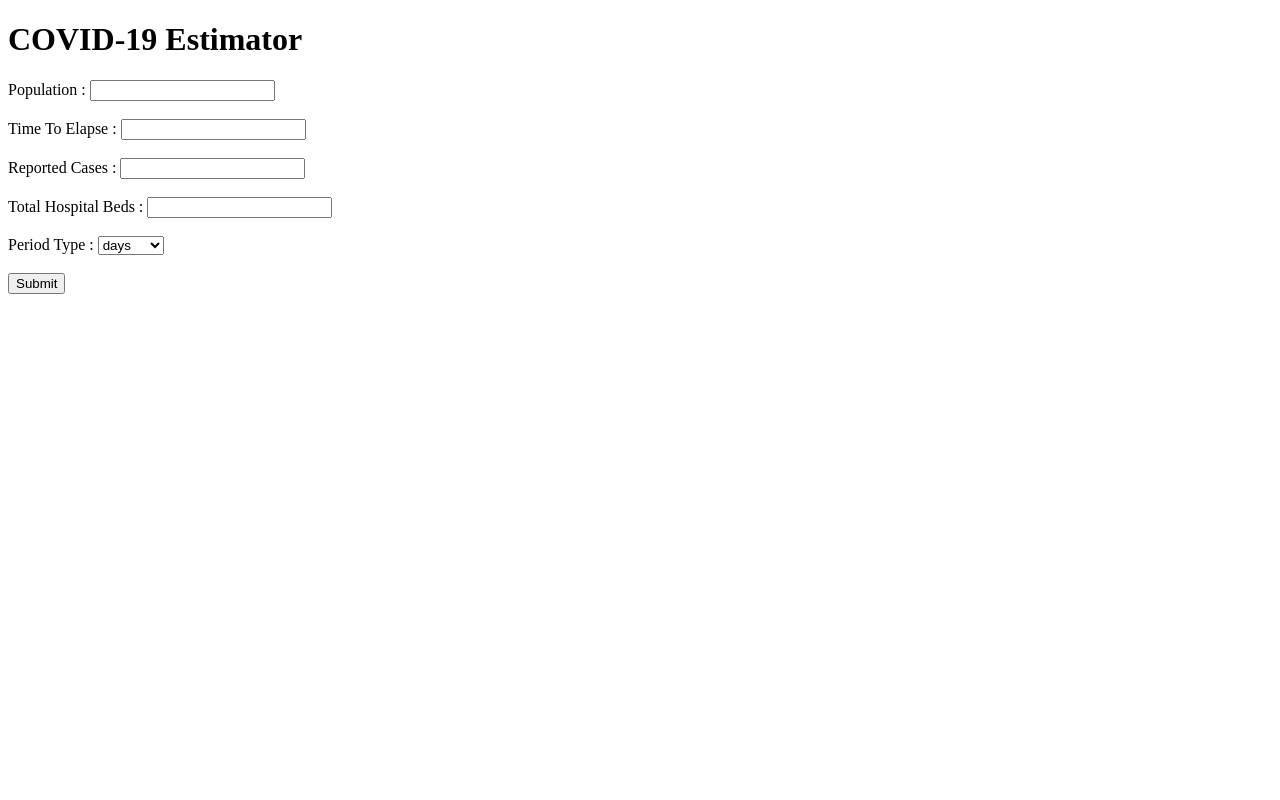
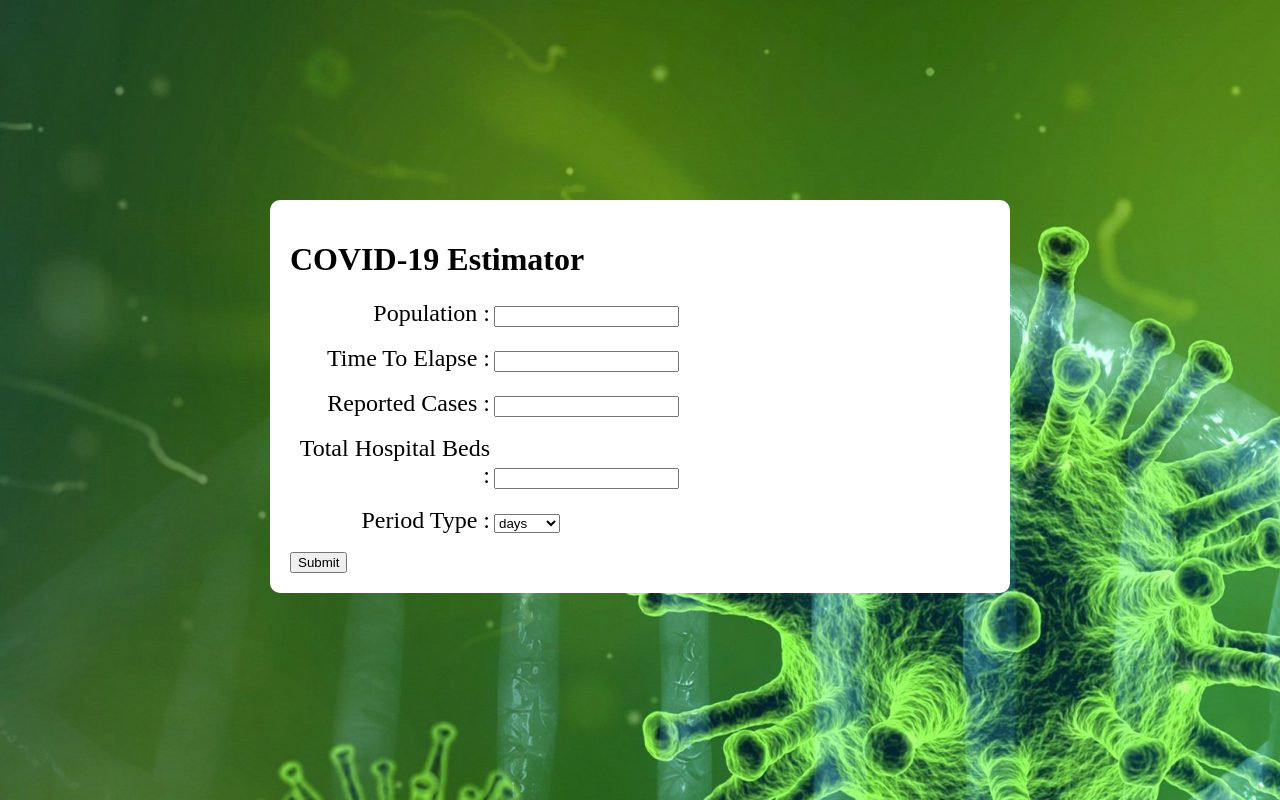
Before and after one commit to nii4u/My-Covid-19-estimator, a website: page src/index.html in a window 1280 px wide. Drawn offline with Linux system fonts and the light colour scheme.

Commit message:
improvement

```diff
--- a/src/index.html
+++ b/src/index.html
@@ -5,11 +5,13 @@
     <meta http-equiv='X-UA-Compatible' content='IE=edge'>
     <title>COVID-19 Estimator</title>
     <meta name='viewport' content='width=device-width, initial-scale=1'>
+    <link rel='stylesheet' type='text/css' media='screen' href='main.css'>
     <meta name="Description" content="The assessment empowers me to attempt helping society and leaders prepare for the real rig problem of COVID-19, which is its impact on lives, health systems, supply chains, and the economy.">
 </head>
 <body>
+    <div class="form">
         <h1>COVID-19 Estimator</h1>
-    <form action="">
+        <form>
             <label for="population">Population :</label>
             <input type="text" id="population" data-population><br><br>
             <label for="timeToElapse">Time To Elapse :</label>
@@ -29,11 +31,18 @@
             <br><br>
             <button type="submit" data-go-estimate>Submit</button>
         </form>
+    </div>
     <script>
         const form = document.querySelector('form')
         form.addEventListener('submit', event => {
-            // submit event detected
             event.preventDefault()
+        })
+
+        const input = document.querySelectorAll('input')
+        input.addEventListener('change', event => {
+            event.preventDefault();
+            console.log(event);
+            //.setAttribute("class", "democlass");
         })
     </script>
 </body>
--- /dev/null
+++ b/src/main.css
@@ -0,0 +1,22 @@
+body{
+    background: url('coronavirus-1-scaled.jpg');
+
+}
+
+.form{
+    background: white; /*rgba(255,255,255, 0.9);*/
+    border-radius: 10px;
+    padding: 20px;
+    width: 700px;
+    margin: 200px auto;
+    backdrop-filter: grayscale(0.5) opacity(0.8)
+}
+
+label{
+    display: inline-block;
+    width: 200px;
+    text-align: right;
+    font-size: 1.5em;
+    font-fammily: Helvetica;
+
+}
```
Also changed, not shown: src/coronavirus-1-scaled.jpg (added). Lines whose indentation alone changed are shown as unchanged.
